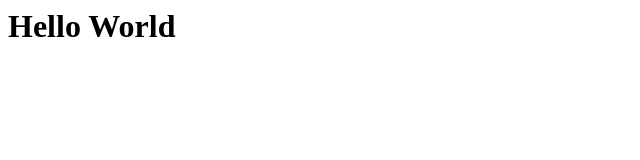
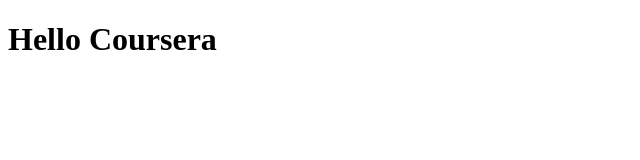
Before and after one commit to FrancesUgwu/coursera-test, a plain HTML site: page index.html in a window 1280 px wide. Shown: the whole page, without its empty margins (0-640 px from the left). Drawn offline with Linux system fonts and the light colour scheme.

Commit message:
My first page

```diff
--- a/index.html
+++ b/index.html
@@ -1 +1,9 @@
-<h1>Hello World</h1>
+<!DOCTYPE html>
+<html>
+<head>
+	<title>Hello Coursera</title>
+</head>
+<body>
+<h1>Hello Coursera</h1>
+</body>
+</html>
```
